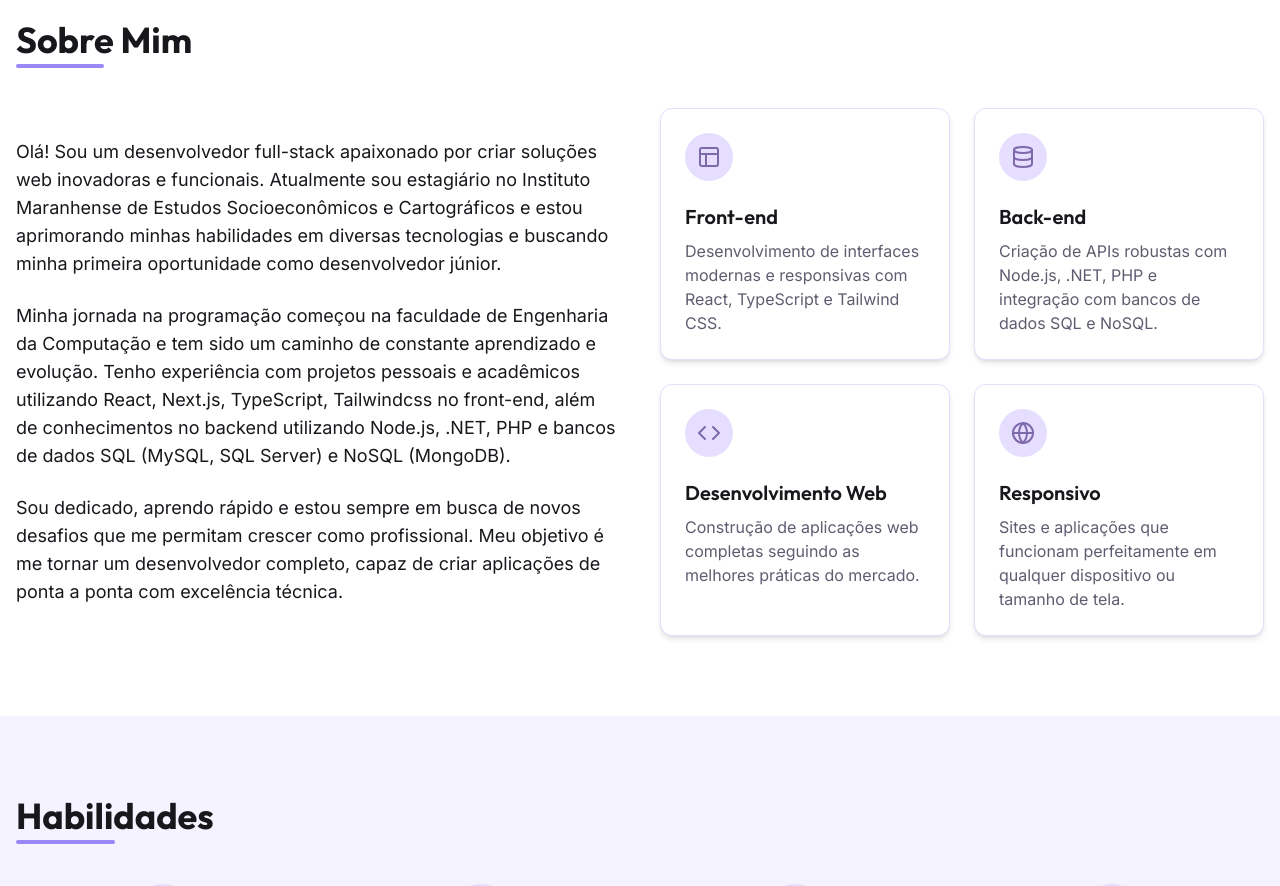
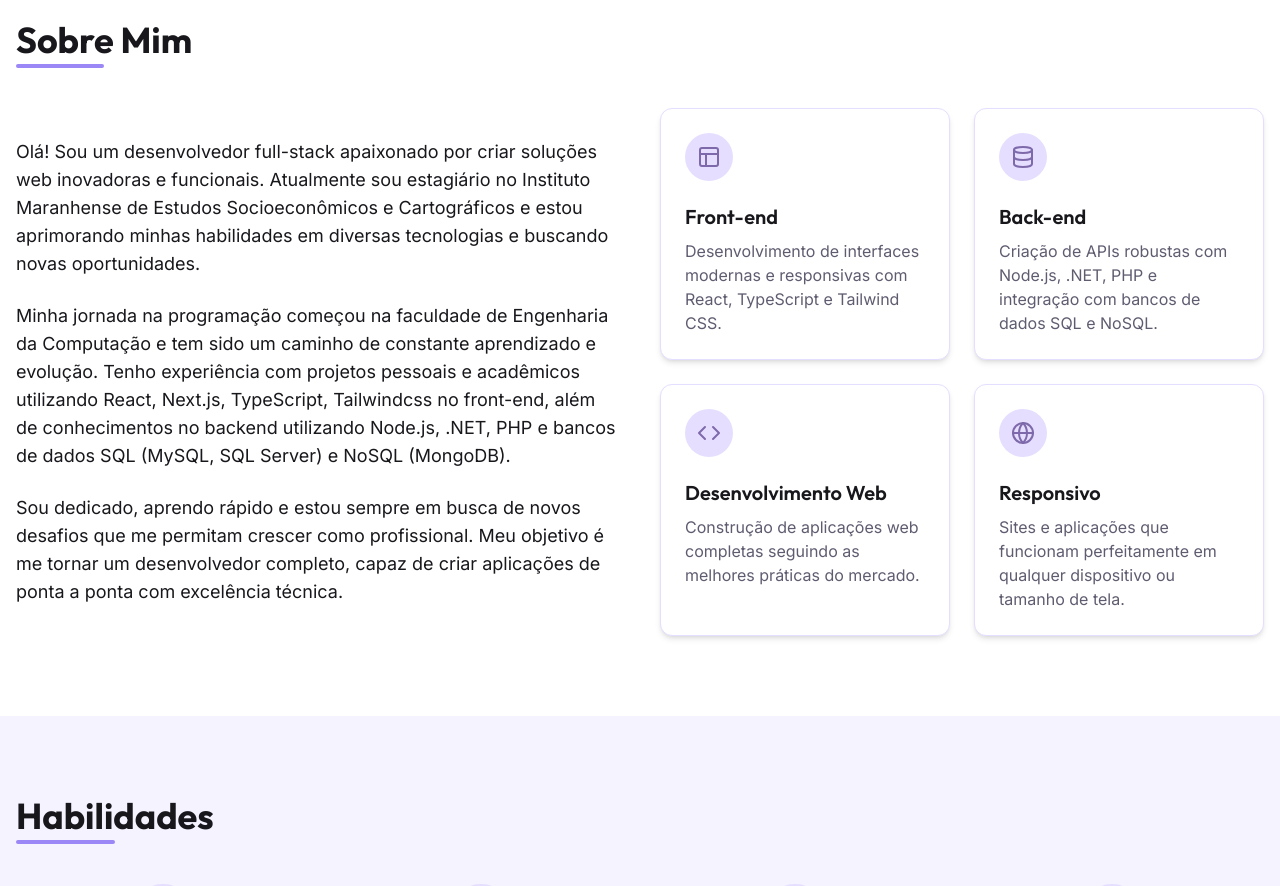
Before and after one commit to luisvictorbelo/portfolio, a Next.js app: page / in a window 1280 px wide. Shown: the part 860-1746 px from the top of the page. Built offline with nearby package versions, Linux system fonts and the light colour scheme.

Commit message:
atualização texto sobre mim

```diff
--- a/components/About.tsx
+++ b/components/About.tsx
@@ -40,7 +40,7 @@ const About = () => {
                             Olá! Sou um desenvolvedor full-stack apaixonado por criar soluções
                             web inovadoras e funcionais. Atualmente sou estagiário no Instituto Maranhense de Estudos Socioeconômicos e Cartográficos e estou
                             aprimorando minhas habilidades em diversas tecnologias e buscando
-                            minha primeira oportunidade como desenvolvedor júnior.
+                            novas oportunidades.
                         </p>
                         <p className="text-lg text-foreground">
                             Minha jornada na programação começou na faculdade de Engenharia da Computação e tem sido um caminho de constante aprendizado e
```
